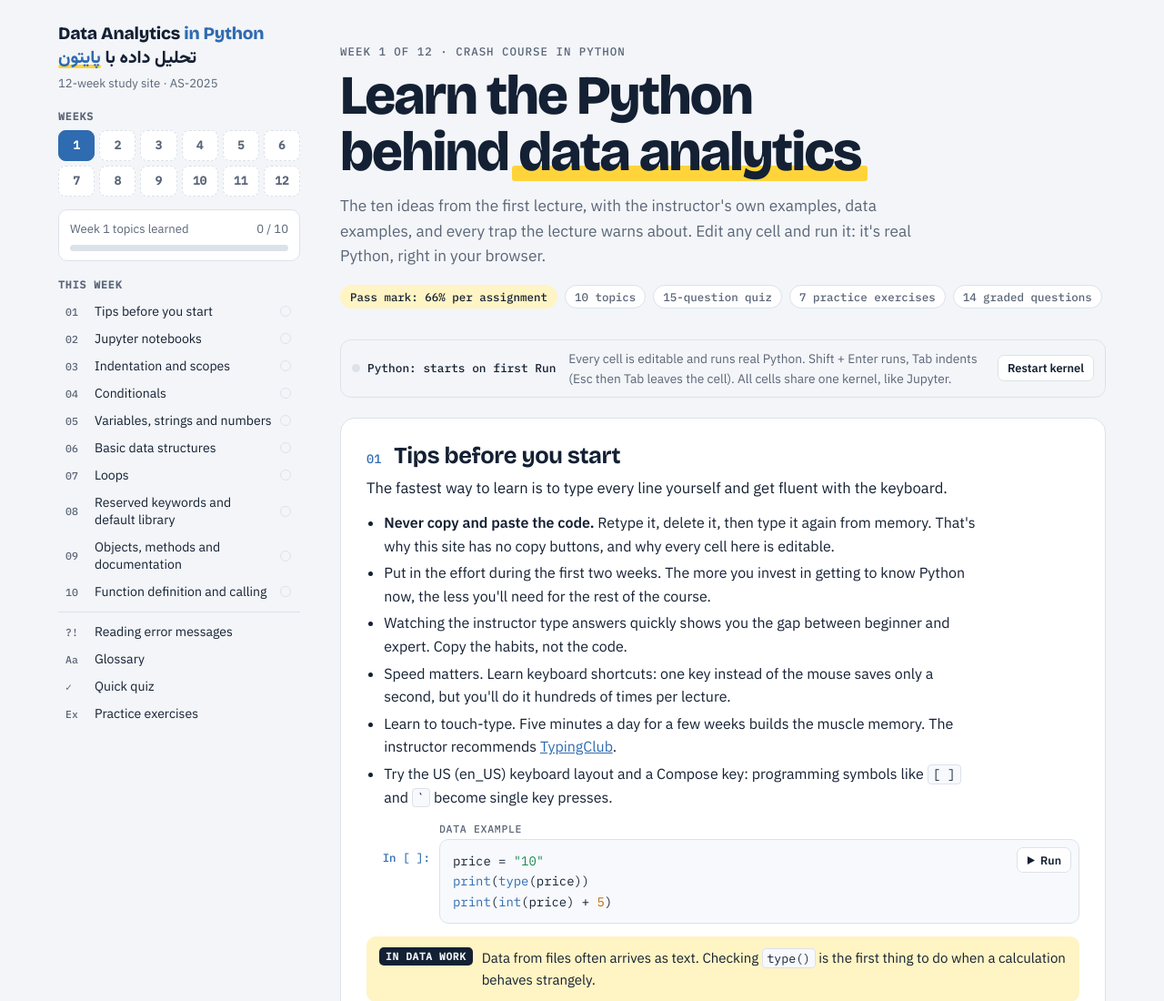
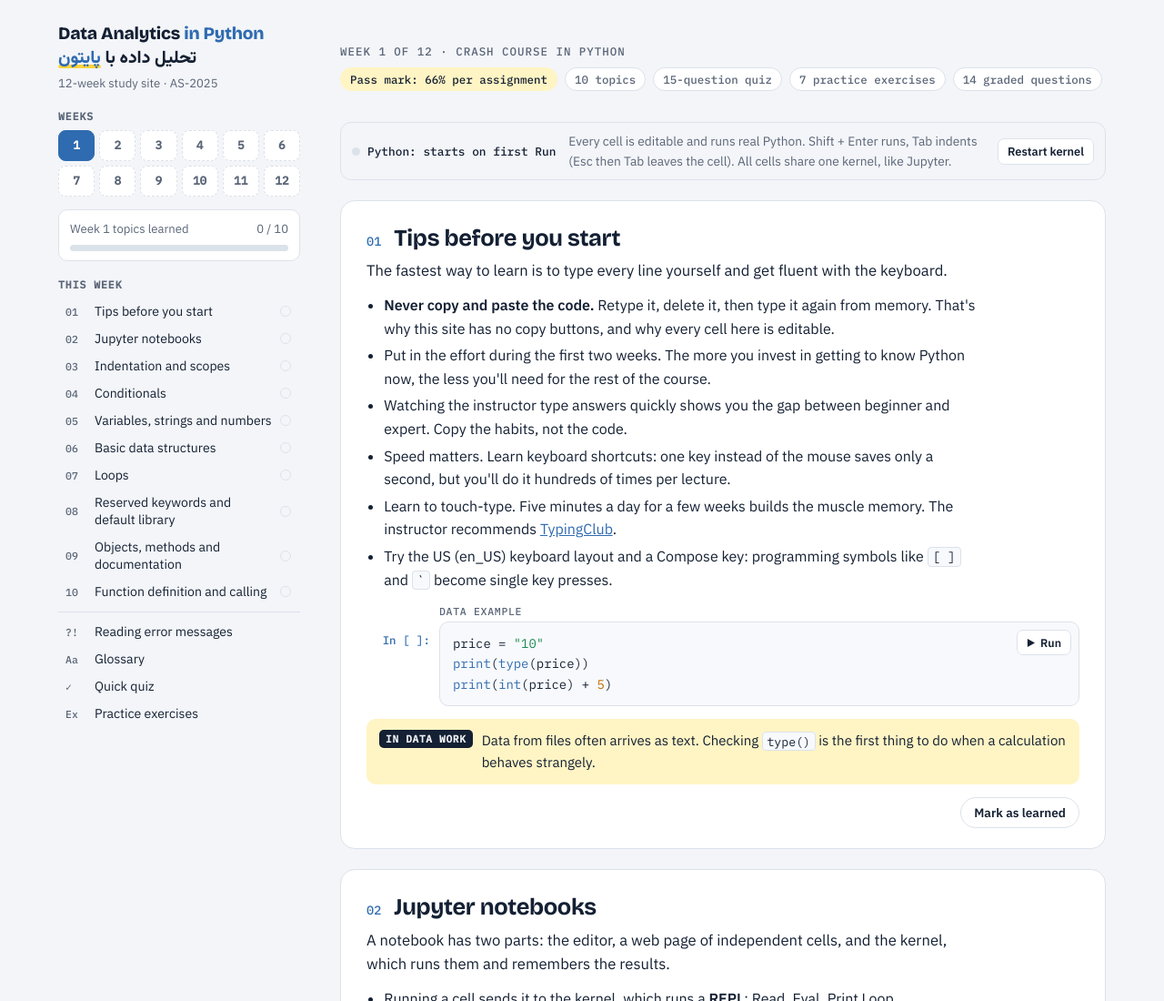
Before and after one commit to daip-farsi/tahlil_dadeh_ba_python, a plain HTML site: page index.html in a window 1280 px wide. Shown: the top 1100 px of the page at 91% size. Drawn offline with nearby package versions, Linux system fonts and the light colour scheme.

Commit message:
Add files via upload

```diff
--- a/index.html
+++ b/index.html
@@ -415,8 +415,6 @@ footer { color: var(--muted); font-size: .85rem; margin-top: 28px; }
     kernel.count = 0;
     if (kernel.py) kernel.py.runPython("_G = {}");
     var h = '<header class="hero"><p class="eyebrow">Week 1 of 12 · Crash course in Python</p>' +
-      '<h1>Learn the Python behind <span class="hl">data analytics</span></h1>' +
-      '<p class="lede">The ten ideas from the first lecture, with the instructor\'s own examples, data examples, and every trap the lecture warns about. Edit any cell and run it: it\'s real Python, right in your browser.</p>' +
       '<div class="meta"><span class="chip hot">Pass mark: 66% per assignment</span><span class="chip">10 topics</span><span class="chip">' + D.quiz.length + '-question quiz</span><span class="chip">' + D.exercises.length + ' practice exercises</span><span class="chip">14 graded questions</span></div></header>' +
       kernelBar() + '<div id="topics"></div>';
     h += '<section class="topic" id="w1-errors" aria-labelledby="w1-errors-h"><div class="topic-head"><span class="topic-num">Help</span><h2 id="w1-errors-h">Reading error messages</h2></div>' +
```
